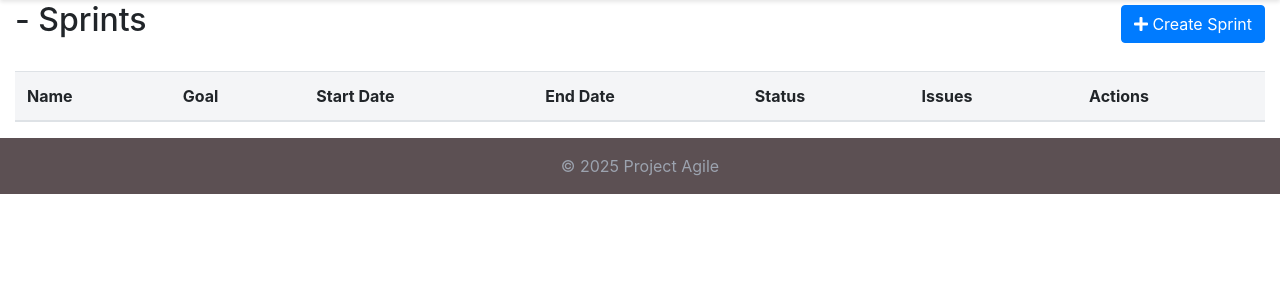
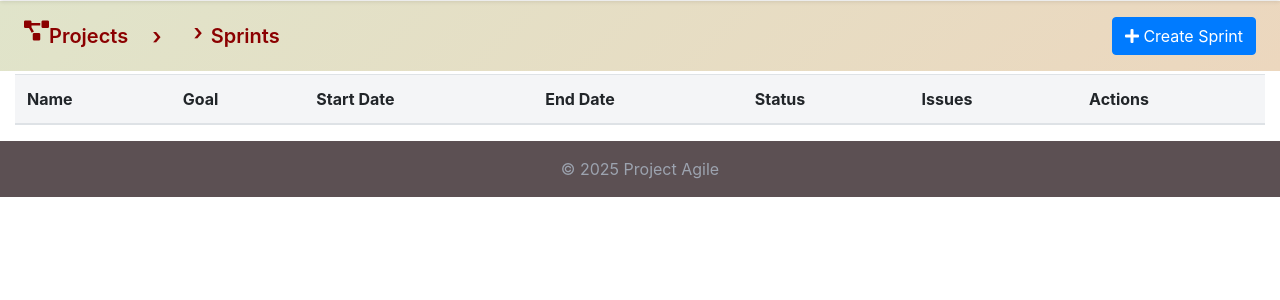
Before and after one commit to younelan/ProjectPlanner, a PHP site: page /index.php?page=sprints&action=list&projectId=1 in a window 1280 px wide. Shown: the part 56-356 px from the top of the page. Run offline with PHP 8.4, Linux system fonts and the light colour scheme; tables that the repository leaves empty or names only in its code hold one stand-in row (values such as "Sample post"); data that the repository does not hold is empty; a stand-in replaces the project's code that opens the database connection.

Commit message:
Harmonized Header

```diff
--- a/views/sprints/list.php
+++ b/views/sprints/list.php
@@ -3,16 +3,69 @@ $pageTitle = isset($project) ? "Sprints - " . htmlspecialchars($project['PNAME']
 include 'views/templates/header.php';
 ?>
 
-<div class="container-fluid">
-    <div class="d-flex justify-content-between align-items-center mb-4">
-        <h2>
+<style>
+    .page-header {
+        background: linear-gradient(135deg, rgb(224 228 202) 0%, rgb(236, 215, 190) 100%);
+        padding: 1rem 1.5rem;
+        margin: 0;
+        margin-bottom: 3px;
+        display: flex;
+        justify-content: space-between;
+        align-items: center;
+    }
+
+    .breadcrumb {
+        margin: 0;
+        padding: 0;
+        background: transparent;
+        display: flex;
+        align-items: center;
+        gap: 0.5rem;
+    }
+
+    .breadcrumb-item {
+        font-size: 1.25rem;
+        font-weight: 600;
+        color: darkred;
+    }
+
+    .breadcrumb-item a {
+        color: darkred;
+        text-decoration: none;
+    }
+
+    .breadcrumb-item.active {
+        color: darkred;
+    }
+
+    .breadcrumb-item + .breadcrumb-item::before {
+        color: darkred;
+        content: "›";
+        font-size: 1.4rem;
+        line-height: 1;
+        padding: 0 0.5rem;
+    }
+</style>
+
+<div class="page-header">
+    <div class="d-flex align-items-center">
+        <nav aria-label="breadcrumb">
+            <ol class="breadcrumb">
+                <li class="breadcrumb-item">
+                    <i class="fas fa-project-diagram"></i>
+                    <a href="index.php">Projects</a>
+                </li>
                 <?php if (isset($project)): ?>
-                <a href="index.php?page=projects&action=view&id=<?= $project['ID'] ?>" class="text-dark">
+                <li class="breadcrumb-item">
+                    <a href="index.php?page=projects&action=view&id=<?= $project['ID'] ?>">
                         <?= htmlspecialchars($project['PNAME']) ?>
-                </a> -
+                    </a>
+                </li>
                 <?php endif; ?>
-            Sprints
-        </h2>
+                <li class="breadcrumb-item active">Sprints</li>
+            </ol>
+        </nav>
+    </div>
     <?php if (isset($project)): ?>
         <button type="button" class="btn btn-primary" data-toggle="modal" data-target="#createSprintModal">
             <i class="fas fa-plus"></i> Create Sprint
@@ -20,8 +73,7 @@ include 'views/templates/header.php';
     <?php endif; ?>
 </div>
 
-    <div class="row">
-        <div class="col">
+<div class="container-fluid">
     <div class="table-responsive">
         <table class="table table-hover">
             <thead>
@@ -61,8 +113,6 @@ include 'views/templates/header.php';
                 <?php endforeach; ?>
             </tbody>
         </table>
-            </div>
-        </div>
     </div>
 </div>
 
```
Lines whose indentation alone changed are shown as unchanged.
